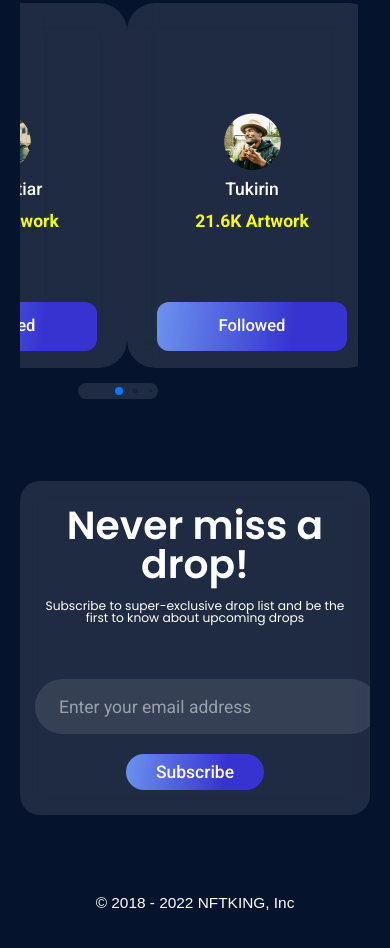
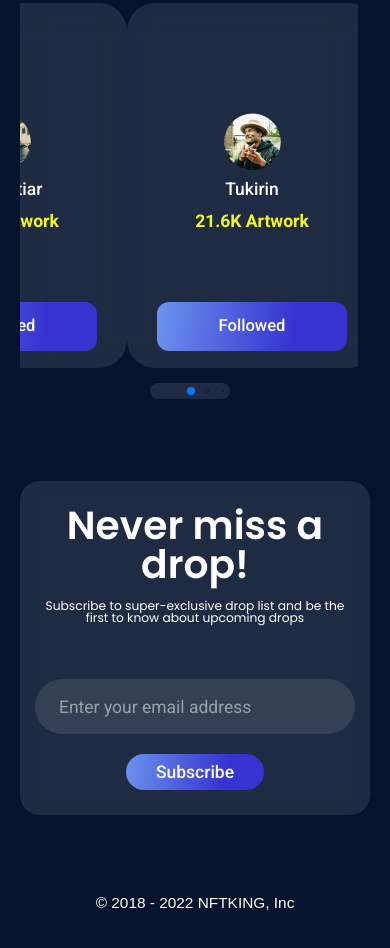
Before and after one commit to maria-digital/NFTKING, a plain HTML site: page index.html in a window 390 px wide. Shown: the part 2749-3697 px from the top of the page. Drawn offline with nearby package versions, Linux system fonts and the light colour scheme; files that its build step writes are made by us from their sources; a web font is replaced by a local one.

Commit message:
Add files via upload

```diff
--- a/#source/scss/style.scss
+++ b/#source/scss/style.scss
@@ -1041,6 +1041,10 @@ div.swiper-pagination.swiper-pagination-clickable.swiper-pagination-bullets.swip
         }
     }
 
+    div.swiper-pagination.swiper-pagination-clickable.swiper-pagination-bullets.swiper-pagination-horizontal.swiper-pagination-bullets-dynamic {
+        left: 65%;
+    }
+
     .form {
         padding: 25px 15px;
         margin-top: 60px;
@@ -1056,7 +1060,7 @@ div.swiper-pagination.swiper-pagination-clickable.swiper-pagination-bullets.swip
         & form{
             display: block;
             & input[type=text] {
-                width: 343px;
+                width: 320px;
                 margin-bottom: 20px;
 
             }
```
